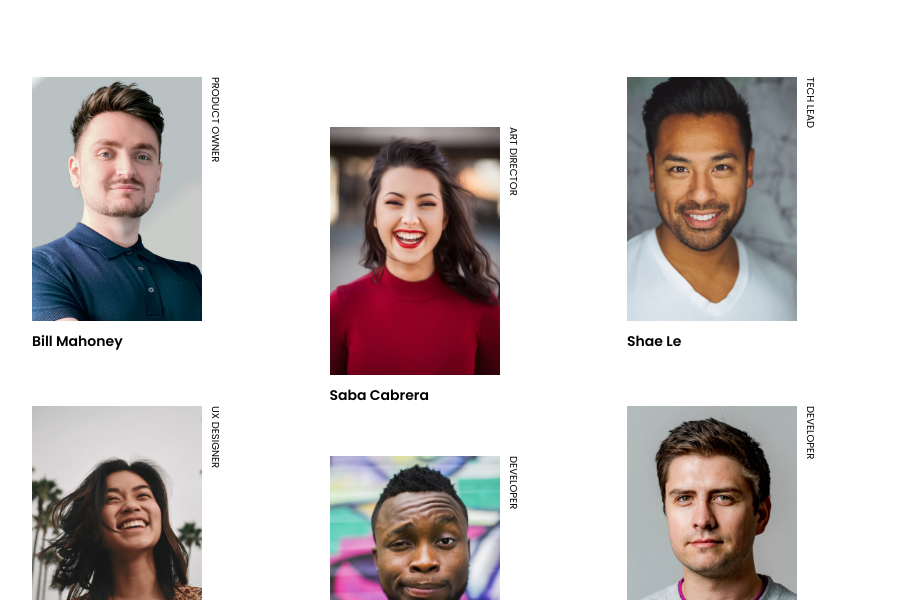
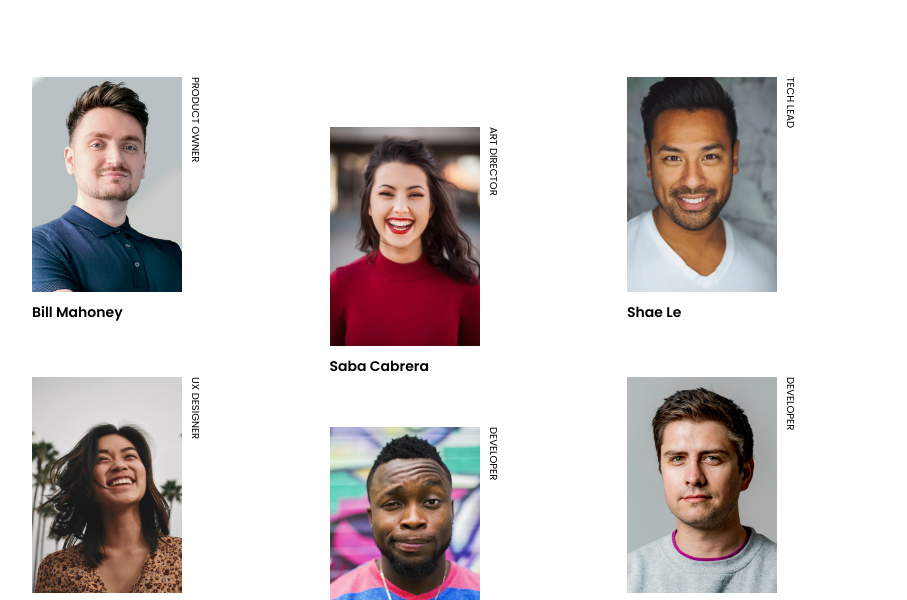
Before and after one commit to alifriow/devchallenges.io, a plain HTML site: page my-team-page/index.html in a window 1280 px wide. Shown: the part 181-781 px from the top of the page, without its empty margins (183-1090 px from the left). Drawn offline with Linux system fonts and the light colour scheme.

Commit message:
update front end

```diff
--- a/my-team-page/style.css
+++ b/my-team-page/style.css
@@ -135,4 +135,8 @@ footer p {
   .item:nth-child(3n + 2) {
     margin-top: 5rem !important;
   }
+
+  .item__photo img {
+    width: 15rem;
+  }
 }
```
